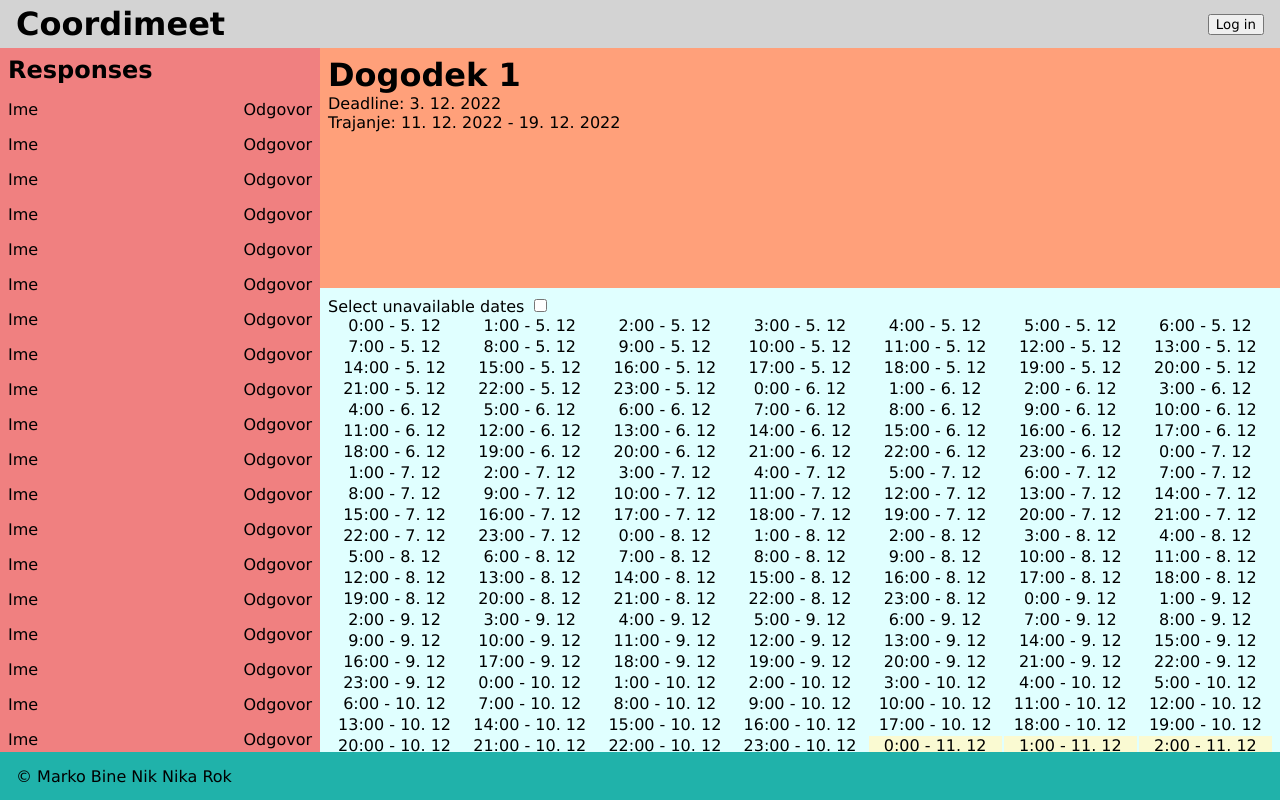
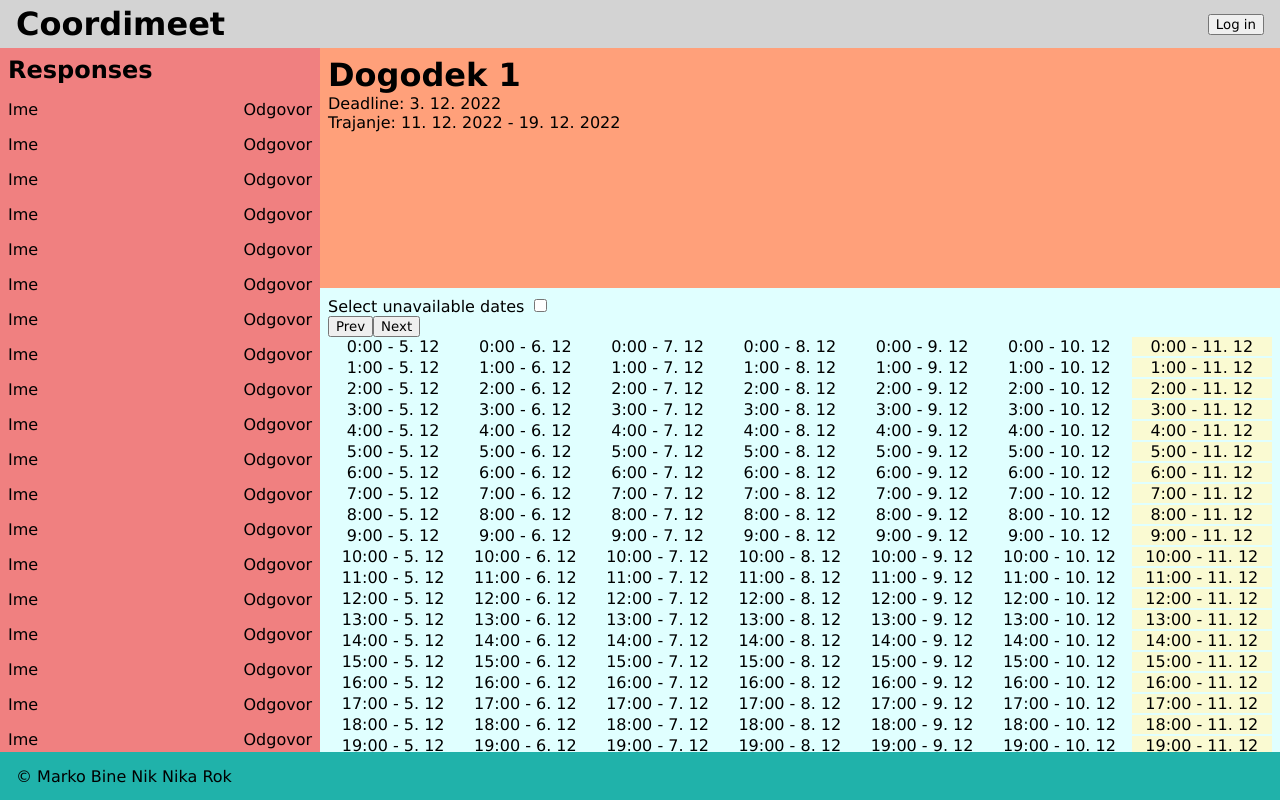
Before and after one commit to Yxmaxy/Coordimeet, a Vue app in the folder frontend/: page /event in a window 1280 px wide. Built offline with nearby package versions, Linux system fonts and the light colour scheme.

Commit message:
Finished CalendarTime

```diff
--- a/frontend/src/components/CalendarTime.vue
+++ b/frontend/src/components/CalendarTime.vue
@@ -1,7 +1,12 @@
 <template>
+    <div>
+        <button @click="selectedWeek--">Prev</button>
+        <button @click="selectedWeek++">Next</button>
+    </div>
     <div class="calendar-component">
+        <template v-for="(day, index) in days">
             <div
-            v-for="day in days"
+                v-if="(index >= selectedWeek * 24 * 7 && index < (1 + selectedWeek) * 24 * 7)"
                 :class="{
                     'in-range': day.isInRange,
                     'available': day.isAvailable && !selectUnavailable,
@@ -14,13 +19,13 @@
             >
                 {{day.display}}
             </div>
+        </template>
     </div>
 </template>
 
 <script lang="ts">
 import { formatDateHourDayMonth } from "../common/helpers";
 import { IDateRange, ICalendarDate } from '../common/interfaces';
-const longpressTimeout = 475;
 
 export default {
     name: "calendar",
@@ -42,6 +47,7 @@ export default {
             days: [] as ICalendarDate[],
             touchStart: undefined as ICalendarDate|undefined,
             timeoutObj: undefined as number|undefined,
+            selectedWeek: 0,
         }
     },
     methods: {
@@ -56,13 +62,14 @@ export default {
             const d = new Date(date);  // copy date
             const dayOfWeek = (end ? 6 - this.getDayMonToSun(d) : this.getDayMonToSun(d)) + buffer;
             return end ?
-                new Date(d.setDate(d.getDate() + dayOfWeek)) :
+                new Date(new Date(d.setDate(d.getDate() + dayOfWeek)).setHours(23)) :
                 new Date(d.setDate(d.getDate() - dayOfWeek));
 
         },
         // calculate dates to display on calendar
         calculateShownDates() {
             const range = this.dateRange as IDateRange;
+            range.to.setHours(24);  // set to full day
             const from = this.getBufferedDate(range.from, 0);
             const to = this.getBufferedDate(range.to, 0, true);
 
@@ -70,7 +77,7 @@ export default {
                 this.days.push({
                     display: formatDateHourDayMonth(d),
                     date: new Date(d),
-                    isInRange: d >= range.from && d <= range.to,
+                    isInRange: d >= range.from && d < range.to,
                 });
             }
         },
@@ -110,11 +117,11 @@ export default {
 </script>
 <style lang="scss" scoped>
 .calendar-component {
-
     box-sizing: border-box;
     flex: 1;
     display: grid;
-    grid-template-columns: repeat(7, 1fr);
+    grid-template-rows: repeat(24, 1fr);
+    grid-auto-flow: column;
     gap: 2px;
 
     // td
```
Lines whose indentation alone changed are shown as unchanged.
